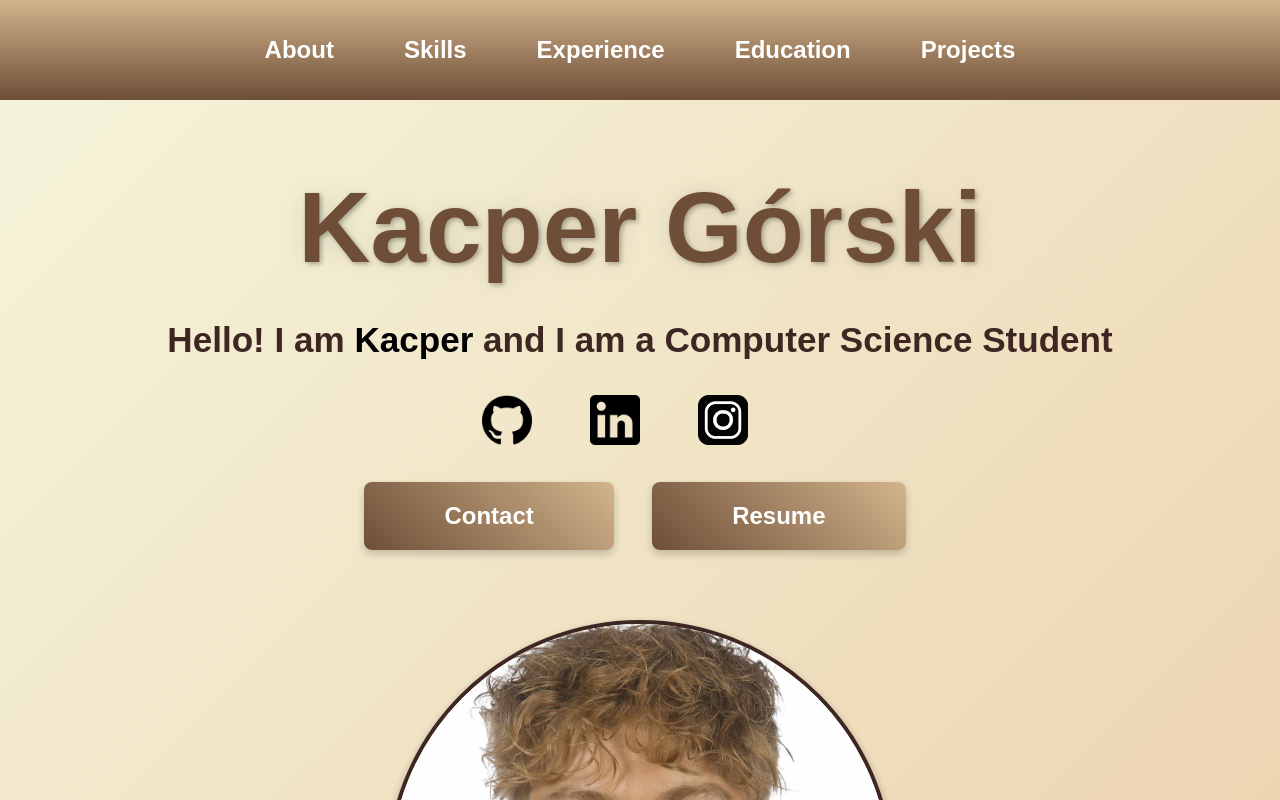
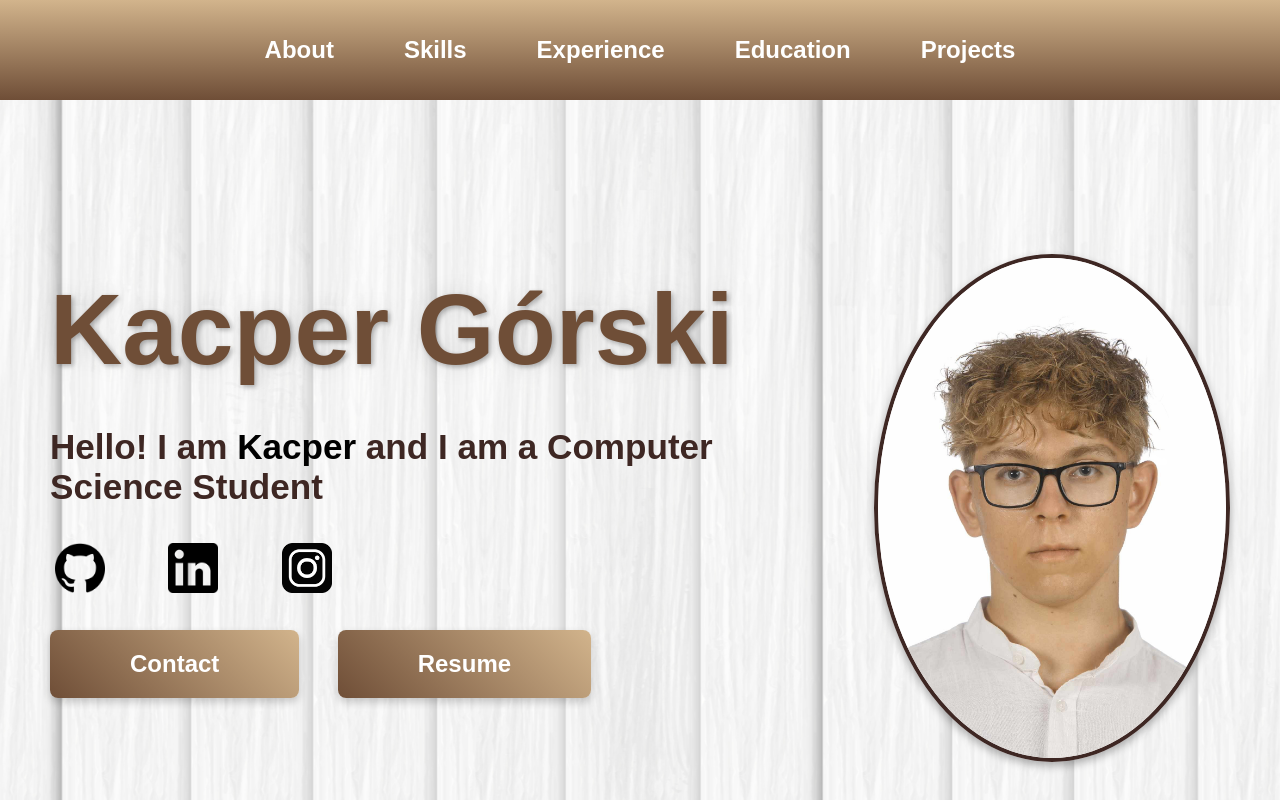
Before and after one commit to Kerciu/html-portfolio, a plain HTML site: page index.html in a window 1280 px wide. Shown: the top 800 px of the page. Drawn offline with Linux system fonts and the light colour scheme.

Commit message:
added wooden background along with licence

```diff
--- a/styles.css
+++ b/styles.css
@@ -5,11 +5,30 @@ html, body {
 }
 
 body {
-    background: linear-gradient(135deg, #f5f5dc, #ecd0ab); /* Gradient kawowy */
+    position: relative;
+    margin: 0;
+    padding: 0;
     font-family: Arial, sans-serif;
     color: #3e2723;
-    margin-left: ;
 }
+
+body::before {
+    content: "";
+    position: absolute;
+    top: 0;
+    left: 0;
+    width: 100%;
+    height: 100%;
+    background: url('./assets/images/WHITE WOOD BG-01.jpg') no-repeat center center fixed;
+    background-size: cover;
+    z-index: -1;
+    opacity: 1;
+}
+
+body {
+    background-color: rgba(255, 255, 255, 0.5);
+}
+
 header {
     display: flex;
     justify-content: center;
@@ -20,6 +39,7 @@ header {
     padding: 0 20px;
     box-sizing: border-box;
     width: 100%;
+    margin-bottom: 0;
 }
 
 nav ul {
@@ -51,22 +71,24 @@ nav ul li a:hover {
 }
 
 main {
+    margin-top: 0;
     display: flex;
     flex-direction: column;
     align-items: center;
-    justify-content: center; /* Wyśrodkowuje elementy w pionie, jeśli wysokość jest zdefiniowana */
-    min-height: 100vh; /* Sprawia, że sekcja main zajmuje co najmniej 100% wysokości okna przeglądarki */
-    padding-top: 50px; /* Dostosuj padding według potrzeb */
+    justify-content: center;
+    min-height: 100vh;
+    padding-top: 0;
 }
 
 #my-name {
     font-size: 100px;
     font-weight: bold;
-    margin-bottom: 30px;
+    margin-bottom: 40px;
     margin-top: 0;
     color: #6f4e37;
     text-shadow: 2px 2px 5px rgba(0, 0, 0, 0.3), 0 0 25px rgba(0, 0, 0, 0.1);
     text-align: center;
+    white-space: nowrap;
 }
 
 .social-media-icon {
@@ -75,16 +97,19 @@ main {
 
 #about {
     display: flex;
-    flex-direction: column;
+    justify-content: space-between;
     align-items: center;
-    padding-top: 20px;
+    padding: 10px;
     box-sizing: border-box;
-    text-align: center;
+    max-width: 1200px;
+    margin: 0 auto;
+    gap: 40px;
 }
 
 #hello-message-with-name {
     font-size: 30px;
-    margin-bottom: 20px;
+    flex: 2;
+    margin-right: 100px;
 }
 
 #personal-photo {
@@ -94,7 +119,7 @@ main {
     border: 4px solid #3e2723;
     border-radius: 50%;
     box-shadow: 0 4px 8px rgba(0, 0, 0, 0.3);
-    margin-top: 20px;
+    margin-top: 15px;
     transition: transform 0.3s ease, box-shadow 0.3s ease;
 }
 
@@ -104,7 +129,6 @@ main {
 }
 
 .clickable-link-button-container {
-    margin-left: 20px;
     list-style-type: none;
     padding: 0;
 }
@@ -135,16 +159,16 @@ main {
 }
 
 .social-media-icons img {
-    width: 50px; /* Początkowy rozmiar */
+    width: 50px;
     height: 50px;
+    margin-left: 5px;
     margin-right: 50px;
     transition: transform 0.3s ease, box-shadow 0.3s ease;
 }
 
 .social-media-icons img:hover {
-    transform: scale(1.5); /* Powiększenie ikony */
+    transform: scale(1.5);
 }
-
 
 .kacper-name {
     color: #000000;
```
Also changed, not shown: assets/images/WHITE WOOD BG-01.jpg (added), 2 other files.
